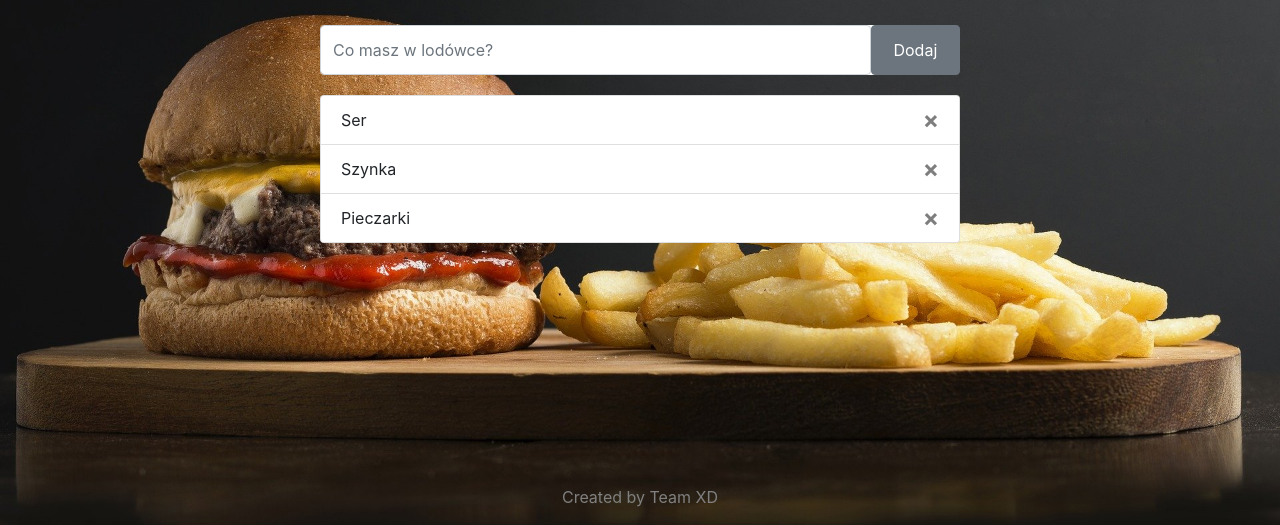
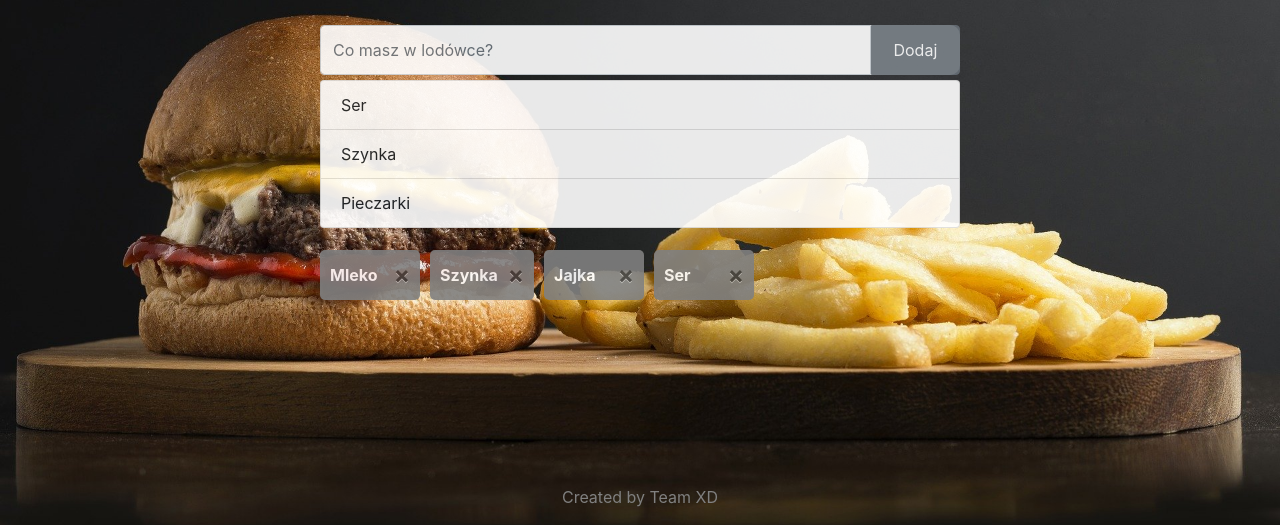
Before and after one commit to Better-Team-XD/hacknarok-web, a React app: page / in a window 1280 px wide. Shown: the part 275-800 px from the top of the page. Built offline with nearby package versions, Linux system fonts and the light colour scheme; no server answers.

Commit message:
landing page v2

```diff
--- a/src/components/Form.js
+++ b/src/components/Form.js
@@ -1,5 +1,6 @@
 import React from "react";
-import IngredientsList from "./IngredientsList";
+import IngredientsAutoComplete from "./IngredientsAutoComplete";
+import IngredientsAdded from "./IngredientsAdded";
 
 class Form extends React.Component {
     constructor() {
@@ -25,7 +26,8 @@ class Form extends React.Component {
                     <input type="text" placeholder="Co masz w lodówce?" id="suffixInside" className="form-control"/>
                     <button type="button" className="btn btn-secondary">Dodaj</button>
                 </div>
-                <IngredientsList />
+                <IngredientsAutoComplete />
+                <IngredientsAdded />
             </div>
         )
     }
--- /dev/null
+++ b/src/components/IngredientsAdded.js
@@ -0,0 +1,36 @@
+import React, {Component} from "react";
+
+class IngredientsAdded extends Component {
+    render() {
+        return (
+            <div className={"ingredients-added"}>
+                <div className={"ingredient-card"}>
+                    Mleko
+                    <button type="button" className="close">
+                        <span>×</span>
+                    </button>
+                </div>
+                <div className={"ingredient-card"}>
+                    Szynka
+                    <button type="button" className="close">
+                        <span>×</span>
+                    </button>
+                </div>
+                <div className={"ingredient-card"}>
+                    Jajka
+                    <button type="button" className="close">
+                        <span>×</span>
+                    </button>
+                </div>
+                <div className={"ingredient-card"}>
+                    Ser
+                    <button type="button" className="close">
+                        <span>×</span>
+                    </button>
+                </div>
+            </div>
+        )
+    }
+}
+
+export default IngredientsAdded;
--- /dev/null
+++ b/src/components/IngredientsAutoComplete.js
@@ -0,0 +1,26 @@
+import React, {Component} from "react";
+
+class IngredientsAutoComplete extends Component {
+    render() {
+        return (
+            <div>
+                <ul className="list-group">
+                    <li className="list-group-item">
+                        Ser
+
+                    </li>
+                    <li className="list-group-item">
+                        Szynka
+
+                    </li>
+                    <li className="list-group-item">
+                        Pieczarki
+
+                    </li>
+                </ul>
+            </div>
+        )
+    }
+}
+
+export default IngredientsAutoComplete;
--- a/src/components/IngredientsList.js
+++ /dev/null
@@ -1,32 +0,0 @@
-import React, {Component} from "react";
-
-class IngredientsList extends Component {
-    render() {
-        return (
-            <div>
-                <ul className="list-group">
-                    <li className="list-group-item">
-                        Ser
-                        <button type="button" className="close" aria-label="Close">
-                            <span aria-hidden="true">&times;</span>
-                        </button>
-                    </li>
-                    <li className="list-group-item">
-                        Szynka
-                        <button type="button" className="close" aria-label="Close">
-                            <span aria-hidden="true">&times;</span>
-                        </button>
-                    </li>
-                    <li className="list-group-item">
-                        Pieczarki
-                        <button type="button" className="close" aria-label="Close">
-                            <span aria-hidden="true">&times;</span>
-                        </button>
-                    </li>
-                </ul>
-            </div>
-        )
-    }
-}
-
-export default IngredientsList;
--- a/src/components/Main.js
+++ b/src/components/Main.js
@@ -1,5 +1,5 @@
 import React from "react";
-import IngredientsList from "./IngredientsList"
+import IngredientsList from "./IngredientsAutoComplete"
 import Form from "./Form";
 
 class Main extends React.Component {
--- a/src/index.js
+++ b/src/index.js
@@ -4,6 +4,7 @@ import App from './components/App';
 import 'bootstrap/dist/css/bootstrap.css';
 import './style/Style.css'
 import './style/navbar.css'
+import './style/form.css'
 
 ReactDOM.render(
   <React.StrictMode>
--- a/src/style/Style.css
+++ b/src/style/Style.css
@@ -54,37 +54,16 @@ body {
     color: white;
 }
 
-.list-group {
-    margin: 20px 0px 20px 0px;
-    width: 80vh;
-    height: 20vh;
-}
 
-.form-control {
-    width: 80vh;
-    height: 50px;
-}
 
-.md-form {
-    width: 80vh;
-    display: flex;
-    flex-direction: row;
-    wrap: nowrap;
-    background-color: white;
-    border-radius: 10px;
-}
 
-.md-form > button {
-    width: 100px;
-
-}
 
 @media (max-width: 768px) {
     .title > h1 {
         font-size: 2.5em;
     }
 
-    .list-group, .md-form {
+    .list-group  {
         width: 50vh;
     }
 }
--- /dev/null
+++ b/src/style/form.css
@@ -0,0 +1,75 @@
+.form-control {
+    width: 80vh;
+    height: 50px;
+    border-top-right-radius: 0;
+    border-bottom-right-radius: 0;
+}
+
+.md-form {
+    width: 80vh;
+    display: flex;
+    flex-direction: row;
+    flex-wrap: nowrap;
+    background-color: white;
+    border-radius: 10px;
+    opacity: 90%;
+}
+
+.list-group {
+    margin: 5px 0 0 0;
+    max-width: 80vh;
+    height: 20vh;
+}
+
+.list-group-item {
+    opacity: 90%;
+}
+
+.md-form > button {
+    width: 100px;
+    border-top-left-radius: 0;
+    border-bottom-left-radius: 0;
+    opacity: 90%;
+}
+
+.ingredients-added {
+    display: flex;
+    flex-direction: row;
+    flex-wrap: wrap;
+    justify-content: flex-start;
+
+    width: 80vh;
+    height: 50px;
+}
+
+.ingredient-card {
+    background-color: gray;
+    opacity: 90%;
+    color: white;
+    font-weight: bold;
+    align-items: center;
+    height: 50px;
+    min-width: 100px;
+    border-radius: 5px;
+    margin: 10px 10px 0 0;
+
+    display: flex;
+    justify-content: space-between;
+    padding: 0 10px 0 10px;
+}
+
+.close {
+    margin-left: 10px;
+}
+
+
+@media (max-width: 768px) {
+
+    .md-form, .ingredients-added  {
+        width: 50vh;
+    }
+
+    .ingredients-added {
+        justify-content: space-evenly;
+    }
+}
```
